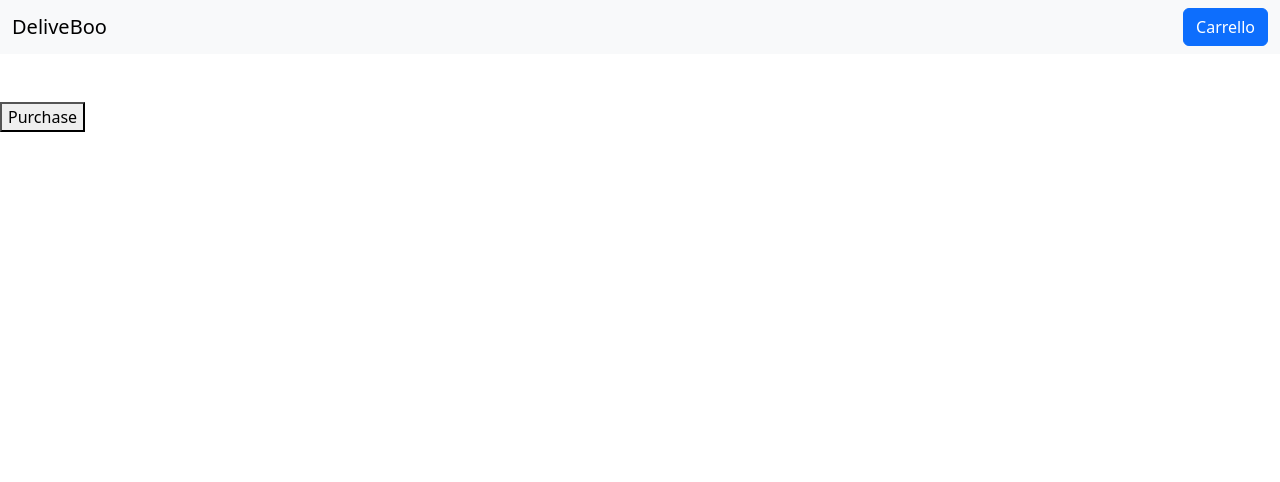
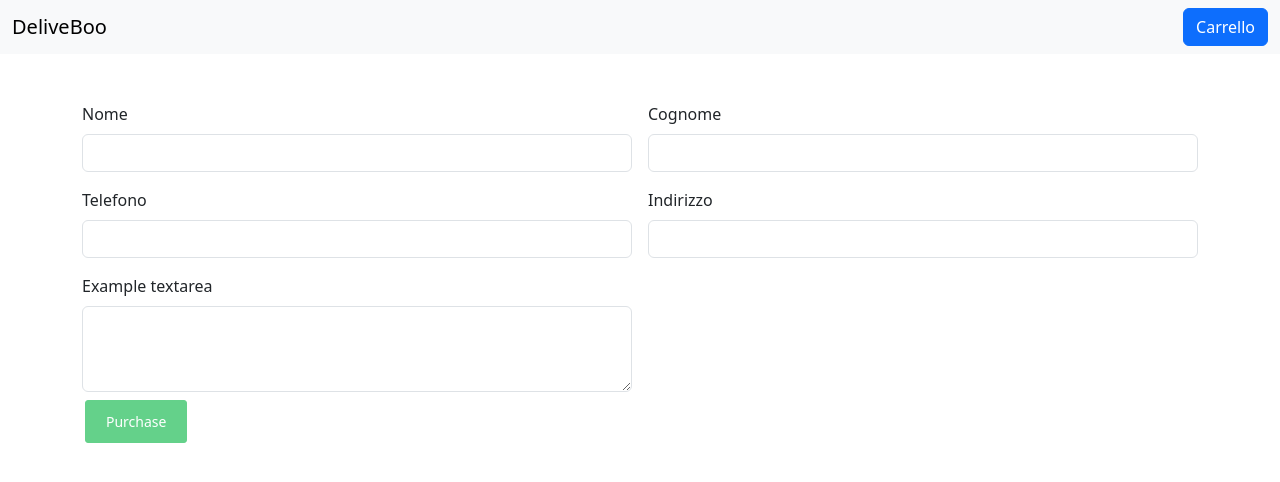
Before and after one commit to RodiaGiordano/DeliveBoo_Team7_Vue, a Vue app: page /test in a window 1280 px wide. Shown: the top 482 px of the page. Built offline with nearby package versions, Linux system fonts and the light colour scheme; no server answers.

Commit message:
commit form with problems

```diff
--- a/src/pages/TestPage.vue
+++ b/src/pages/TestPage.vue
@@ -5,108 +5,85 @@ import axios from 'axios';
 export default {
   data() {
     return {
-      restaurants: [],
       loading: false,
     };
   },
 
   methods: {
-    // raggruppamentoAnthemProva() {
-    //   // prova(endpoint = store.baseUri + 'restaurant/1') {
-    //   //   axios.get(endpoint).then((response) => {
-    //   //     this.restaurants.id = response.data.dishes[0].id;
-    //   //     // console.log(this.restaurants.id);
-    //   //   });
-    //   // },
-    //   // tokenCall(endpoint = store.baseUri + 'order/generate') {
-    //   //   axios
-    //   //     .get(endpoint)
-    //   //     .then((response) => {
-    //   //       // this.restaurants.token = response.data.token;
-    //   //       this.paymant.token = response.data.token;
-    //   //       this.paymant.id = this.id;
-    //   //       console.log(this.paymant);
-    //   //       const button = document.querySelector('#submit-button');
-    //   //       this.initBraintree(this.paymant, button);
-    //   //     })
-    //   //     .finally(() => {
-    //   //       this.loading = false;
-    //   //     });
-    //   // },
-    //   // sendPayment() {
-    //   //   axios
-    //   //     .post(store.baseUri + 'order/make/payment')
-    //   //     .then((response) => {
-    //   //       console.log(response);
-    //   //     })
-    //   //     .catch((error) => {
-    //   //       console.error('Errore nella richiesta:', error);
-    //   //     });
-    //   // },
-    //   // initBraintree(paymant, button) {
-    //   //   braintree.dropin.create(
-    //   //     {
-    //   //       authorization: paymant.token,
-    //   //       selector: '#dropin-container',
-    //   //     },
-    //   //     (err, instance) => {
-    //   //       // console.log(instance);
-    //   //       button.addEventListener('click', function () {
-    //   //         instance.requestPaymentMethod(function (err, payload) {
-    //   //           // submit payload.nonce to your server
-    //   //           // console.log(payload.nonce);
-    //   //         });
-    //   //       });
-    //   //     },
-    //   //   );
-    //   // },
-    // },
+    tokenCall() {
+      axios
+        .get(store.baseUri + 'order/generate')
+        .then((response) => {
+          const token = response.data.token;
 
-    tokenCall() {
-      axios.get(store.baseUri + 'order/generate').then((response) => {
-        const tokenn = response.data.token;
+          const button = document.querySelector('#submit-button');
 
           braintree.dropin.create(
             {
-            authorization: tokenn,
-            container: '#dropin-container',
+              authorization: token,
+              selector: '#dropin-container',
             },
-          (error, dropinInstance) => {
+            function (error, instance) {
+              button.addEventListener('click', function () {
+                instance.requestPaymentMethod((err, payload) => {
+                  axios.post(store.baseUri + 'order/make/payment', { payment_method_nonce: payload.nonce, id: 4 }).then((response) => {
+                    console.log(response);
+                  });
+                });
+              });
               if (error) {
                 console.error('errore nella creazione:', error);
               }
             },
           );
-      });
-    },
-
-    sendPayment() {
-      axios
-        .post(store.baseUri + 'order/make/payment', { payment_method_nonce: 'fake-valid-nonce', id: 3 })
-        .then((response) => {
-          console.log(response.config);
         })
-        .catch((error) => {
-          console.error(error.response);
+        .finally(() => {
+          this.loading = false;
         });
     },
   },
 
   mounted() {
     this.tokenCall();
-    // this.prova();
   },
 };
 </script>
 
 <template>
+  <div class="container">
     <div v-if="loading" class="d-flex align-items-center">
       <strong role="status">Loading...</strong>
       <div class="spinner-border ms-auto" aria-hidden="true"></div>
     </div>
 
+    <form class="row g-3" id="ciao">
+      <div class="col-md-6">
+        <label for="inputName" class="form-label">Nome</label>
+        <input type="text" class="form-control" id="inputname" required />
+      </div>
+      <div class="col-md-6">
+        <label for="inputLastName" class="form-label">Cognome</label>
+        <input type="text" class="form-control" id="inputLastName" required />
+      </div>
+      <div class="col-6">
+        <label for="inputTell" class="form-label">Telefono</label>
+        <input type="text" class="form-control" id="inputTell" pattern="[0-9]{9,15}" title="porco dio" required />
+      </div>
+      <div class="col-6">
+        <label for="inputAddress" class="form-label">Indirizzo</label>
+        <input type="text" class="form-control" id="inputAddress" required />
+      </div>
+      <div class="col-md-6">
+        <label for="inputNote" class="form-label">Example textarea</label>
+        <textarea class="form-control" id="inputNote" rows="3"></textarea>
+      </div>
+    </form>
+
+    <div class="payment mt-2">
       <div id="dropin-container"></div>
-  <button @click="sendPayment()" id="submit-button" class="">Purchase</button>
+      <button form="ciao" id="submit-button" class="button button--small button--green">Purchase</button>
+    </div>
+  </div>
 </template>
 
 <style lang="scss" scoped>
@@ -121,8 +98,8 @@ export default {
   border-style: solid;
   border-width: 1px;
   border-radius: 3px;
-  -webkit-appearance: none;
-  -moz-appearance: none;
+  // -webkit-appearance: none;
+  // -moz-appearance: none;
   display: inline-block;
 }
 
```
Lines whose indentation alone changed are shown as unchanged.
